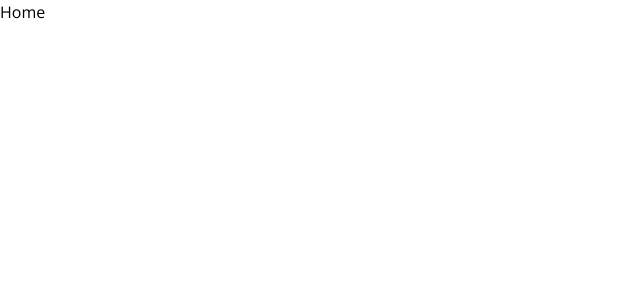
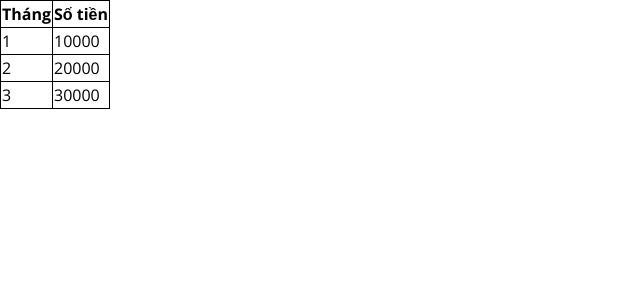
Before and after one commit to TDAK1509/tinhlai, a Nuxt app: page / in a window 1280 px wide. Shown: the top 300 px of the page, without its empty margins (0-640 px from the left). Built offline with nearby package versions, Linux system fonts and the light colour scheme.

Commit message:
Init CompoundInterestTable component

```diff
--- /dev/null
+++ b/components/CompoundInterestTable.vue
@@ -0,0 +1,33 @@
+<template>
+  <table class="table-auto border-collapse">
+    <thead>
+      <tr>
+        <th class="border border-black">Tháng</th>
+        <th class="border border-black">Số tiền</th>
+      </tr>
+    </thead>
+    <tbody>
+      <tr
+        v-for="(monthFinalAmount, index) in compoundInterestYearResult"
+        :key="index"
+      >
+        <td class="border border-black">{{ index + 1 }}</td>
+        <td class="border border-black">{{ monthFinalAmount }}</td>
+      </tr>
+    </tbody>
+  </table>
+</template>
+
+<script lang="ts">
+import Vue from "vue";
+
+export default Vue.extend({
+  name: "CompoundInterestTable",
+
+  data() {
+    return {
+      compoundInterestYearResult: [10000, 20000, 30000]
+    };
+  }
+});
+</script>
--- a/pages/index.vue
+++ b/pages/index.vue
@@ -1,11 +1,18 @@
 <template>
-  <div class="container">Home</div>
+  <div class="container mx-auto">
+    <compound-interest-table />
+  </div>
 </template>
 
 <script lang="ts">
-import Vue from 'vue'
+import Vue from "vue";
+import CompoundInterestTable from "@/components/CompoundInterestTable.vue";
 
 export default Vue.extend({
-  name: 'Home',
-})
+  name: "Home",
+
+  components: {
+    CompoundInterestTable
+  }
+});
 </script>
```
